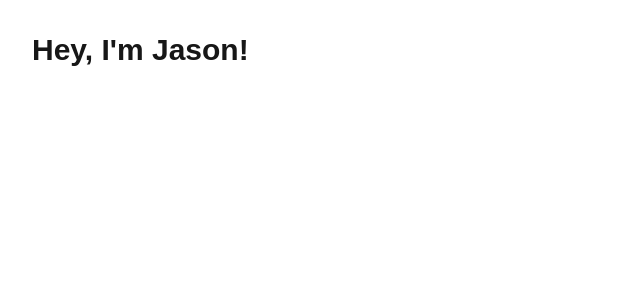
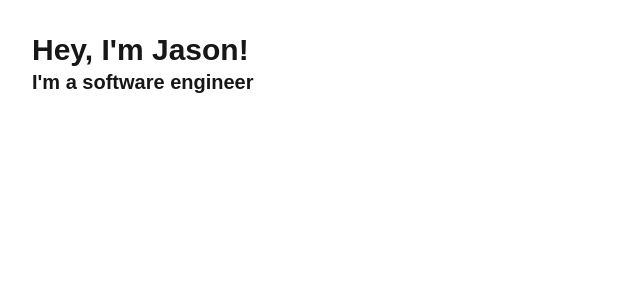
Before and after one commit to Jason2657/portfolio-website, a Next.js app: page / in a window 1280 px wide. Shown: the top 300 px of the page, without its empty margins (0-640 px from the left). Built offline with nearby package versions, Linux system fonts and the light colour scheme.

Commit message:
added new line

```diff
--- a/app/page.tsx
+++ b/app/page.tsx
@@ -4,6 +4,7 @@ export default function Home() {
   return (
       <div className="p-8">
         <h1 className="text-3xl font-bold">Hey, I'm Jason!</h1>
+        <h2 className="text-xl font-bold">I'm a software engineer</h2>
       </div>
   );
 }
```
